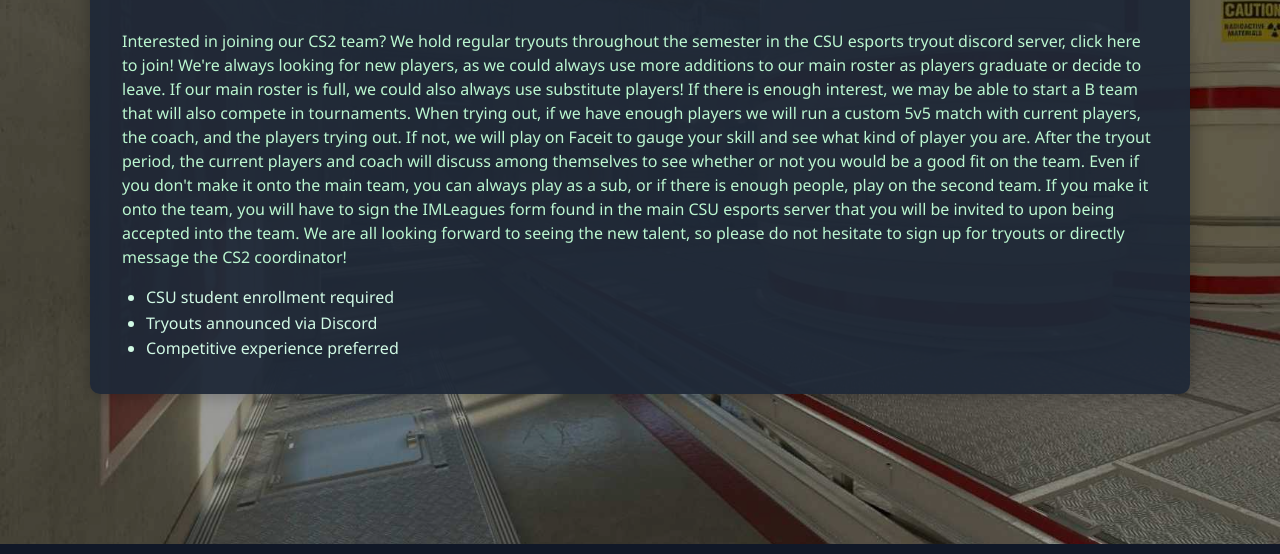
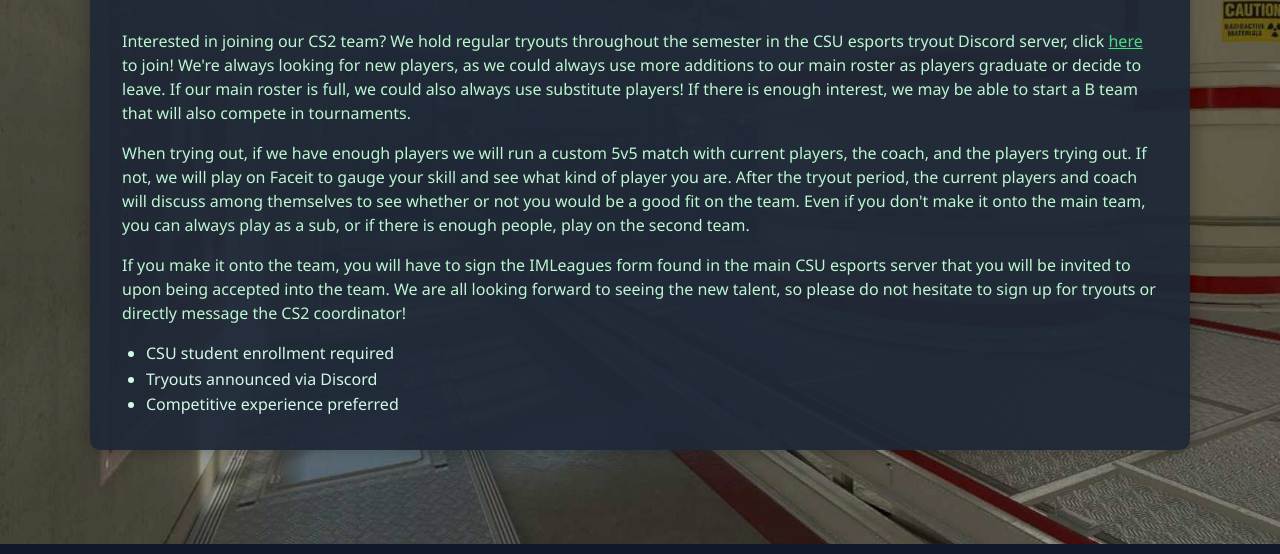
Before and after one commit to tervetuloa/CSUcsweb, a plain HTML site: page join.html in a window 1280 px wide. Shown: the part 246-800 px from the top of the page. Drawn offline with Linux system fonts and the light colour scheme.

Commit message:
embedjoin

```diff
--- a/join.html
+++ b/join.html
@@ -29,13 +29,16 @@
   <main>
     <section class="page-content">
       <h2>How to Join</h2>
-      <p>Interested in joining our CS2 team? We hold regular tryouts throughout the semester in the CSU esports tryout discord server, click here to join! We're always looking for new players,
+      <p>
+        Interested in joining our CS2 team? We hold regular tryouts throughout the semester in the CSU esports tryout Discord server, click <a href="https://discord.gg/jBskY6ER" style="color: #4ade80;" target="_blank" rel="noopener noreferrer">here</a> to join! We're always looking for new players,
         as we could always use more additions to our main roster as players graduate or decide to leave. If our main roster is full, we could also always use substitute players! If there is enough interest,
         we may be able to start a B team that will also compete in tournaments.
-
+      </p>
+      <p>
         When trying out, if we have enough players we will run a custom 5v5 match with current players, the coach, and the players trying out. If not, we will play on Faceit to gauge your skill and see what kind of player you are.
         After the tryout period, the current players and coach will discuss among themselves to see whether or not you would be a good fit on the team. Even if you don't make it onto the main team, you can always play as a sub, or if there is enough people, play on the second team.
-
+      </p>
+      <p>
         If you make it onto the team, you will have to sign the IMLeagues form found in the main CSU esports server that you will be invited to upon being accepted into the team. We are all looking forward to seeing the new talent, so please do not hesitate to sign up for tryouts or directly message the CS2 coordinator!
       </p>
       <ul>
```
Lines whose indentation alone changed are shown as unchanged.
